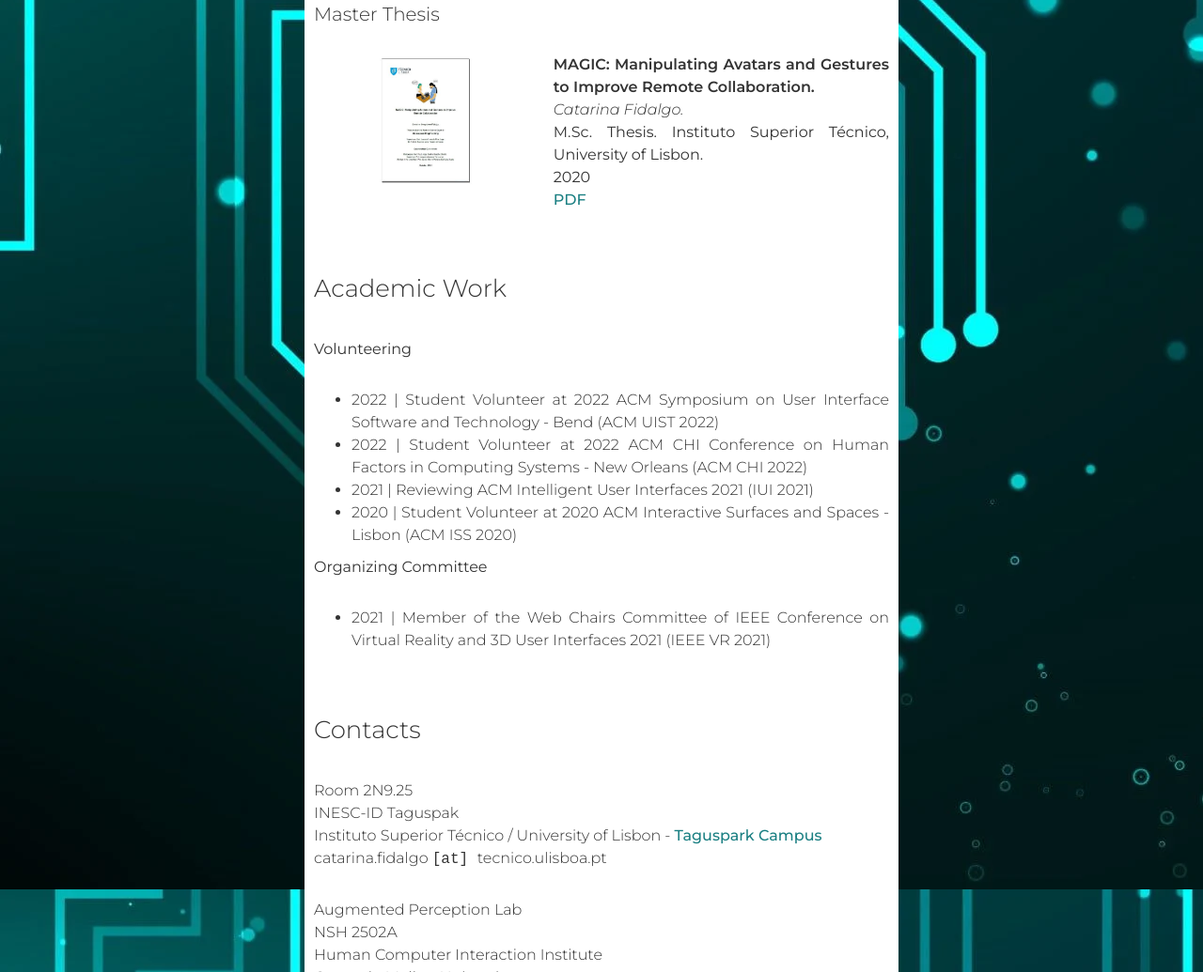
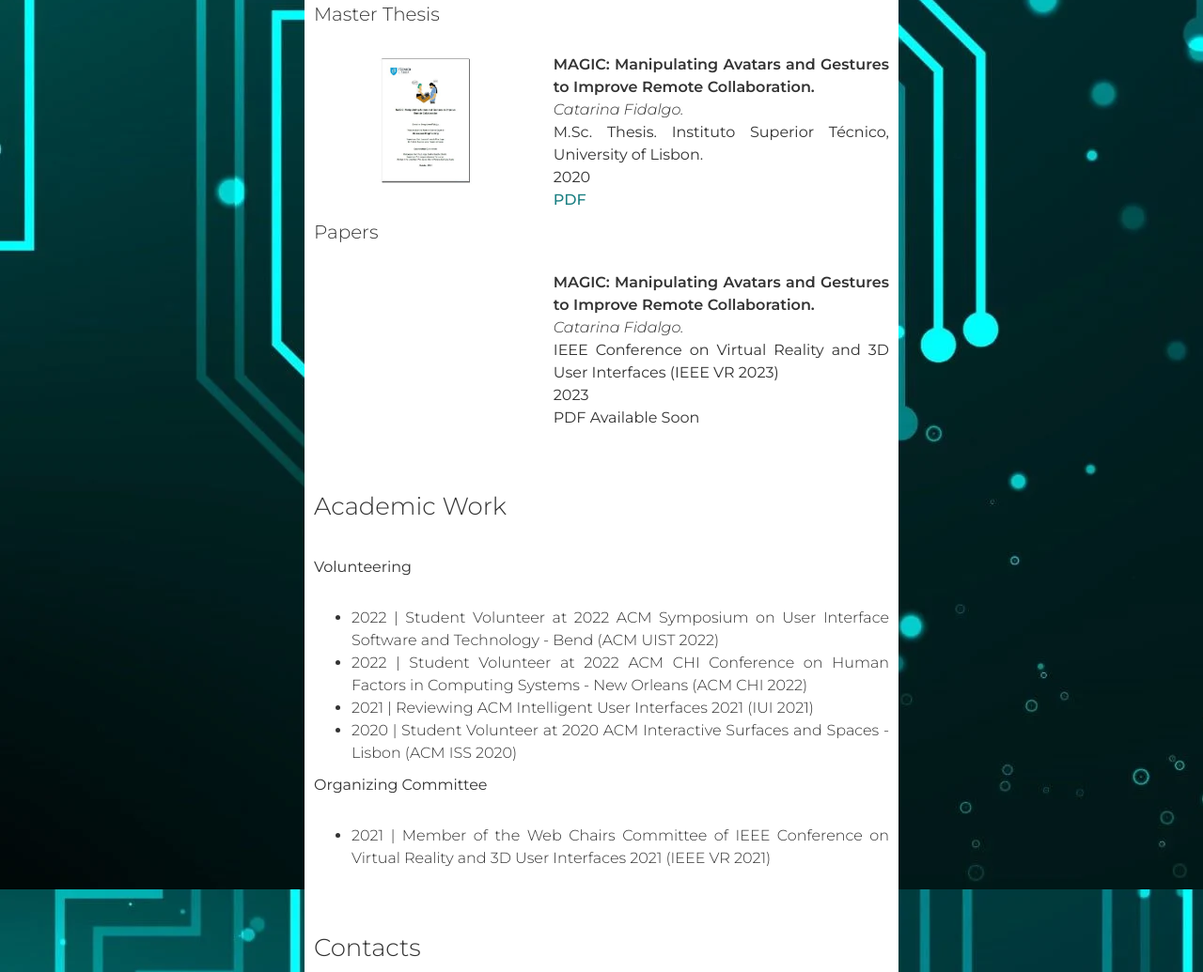
Before and after one commit to CatarinaFidalgo/catarinafidalgo.github.io, a plain HTML site: page index.html in a window 1280 px wide. Shown: the part 1213-2248 px from the top of the page at 94% size. Drawn offline with Linux system fonts and the light colour scheme; files that its build step writes are made by us from their sources.

Commit message:
Update
New papers added

```diff
--- a/index.html
+++ b/index.html
@@ -152,6 +152,28 @@
 
         </div>
 
+        <a class="anchor" id="papers"></a>
+        <h2>Papers</h2>
+
+        <div class="publications">
+            <div class="row">
+                <div class="column left">
+                    <img src="assets/publications/MAGIC_teaser.pdf" alt="" ;>
+                </div>
+                <div class="column right">
+                    <div class="pub">
+                        <span class="title">MAGIC: Manipulating Avatars and Gestures to Improve Remote Collaboration.</span><br />
+                        <span class="authors">Catarina Fidalgo.</span><br />
+                        <span class="venue">IEEE Conference on Virtual Reality and 3D User Interfaces (IEEE VR 2023)</span><br />
+                        <span class="venue">2023</span><br />
+                        <!--<a href="assets/publications/msc-thesis-catarinafidalgo.pdf">PDF</a>-->
+                        <span class="venue">PDF Available Soon</span><br />
+                    </div>
+                </div>
+            </div>
+
+        </div>
+
     </div>
 
     <br />
```
Also changed, not shown: 1 other file.
